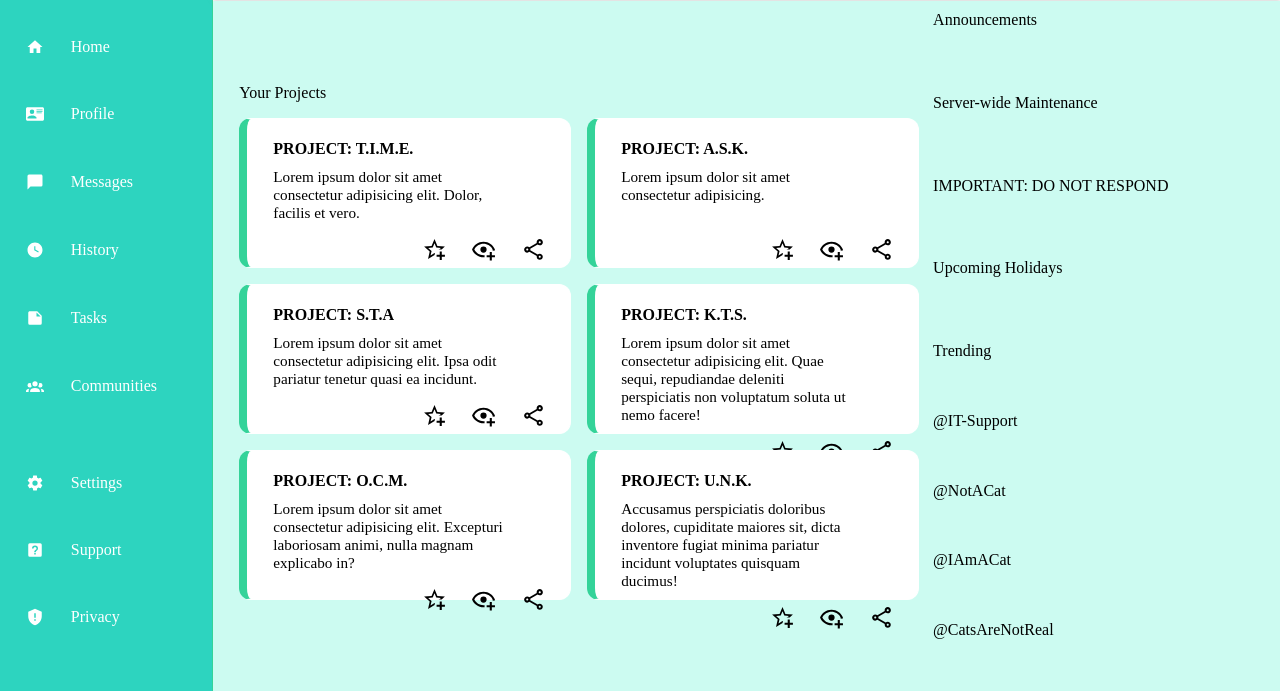
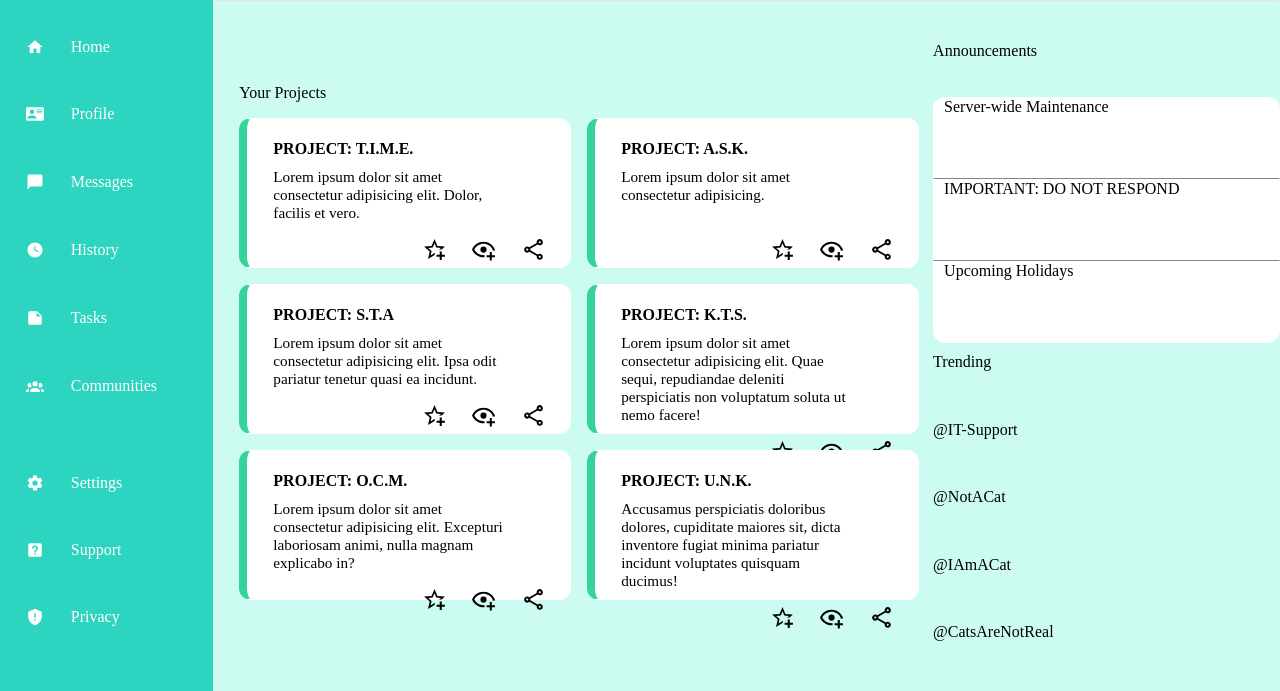
Before and after one commit to treaty1210/admin-dashboard, a plain HTML site: page index.html in a window 1280 px wide. Shown: the part 123-814 px from the top of the page. Drawn offline with Linux system fonts and the light colour scheme.

Commit message:
Style announcement area to theme

```diff
--- a/style.css
+++ b/style.css
@@ -278,8 +278,44 @@ body {
 
 .announcements {
     display: grid;
+    grid-template-rows: repeat(auto-fit, 4);
+    margin-bottom: 10px;
 }
 
+.announcementTitle {
+    align-self: center;
+}
+
+.announcements > :not(.announcementTitle) {
+    background-color: white;
+    padding-left: 10px;
+    align-items: center;
+}
+
+.announcementOne {
+    margin-top: 6px;
+    border-top-left-radius: 12px;
+    border-top-right-radius: 12px;
+    border: 1px solid white;
+    border-bottom: 0.7px solid lightslategray;
+}
+
+
+.announcementTwo {
+    border: 1px solid white;
+    border-bottom: 0.7px solid lightslategray;
+}
+
+.announcementThree {
+    border: 1px solid white;
+    border-bottom-left-radius: 12px;
+    border-bottom-right-radius: 12px;
+}
+
+.announcements > :not(.announcementTitle) > p {
+    font-size: 12px;
+    margin-top: -16px;
+}
 .trending {
     display: grid;
 }
```
